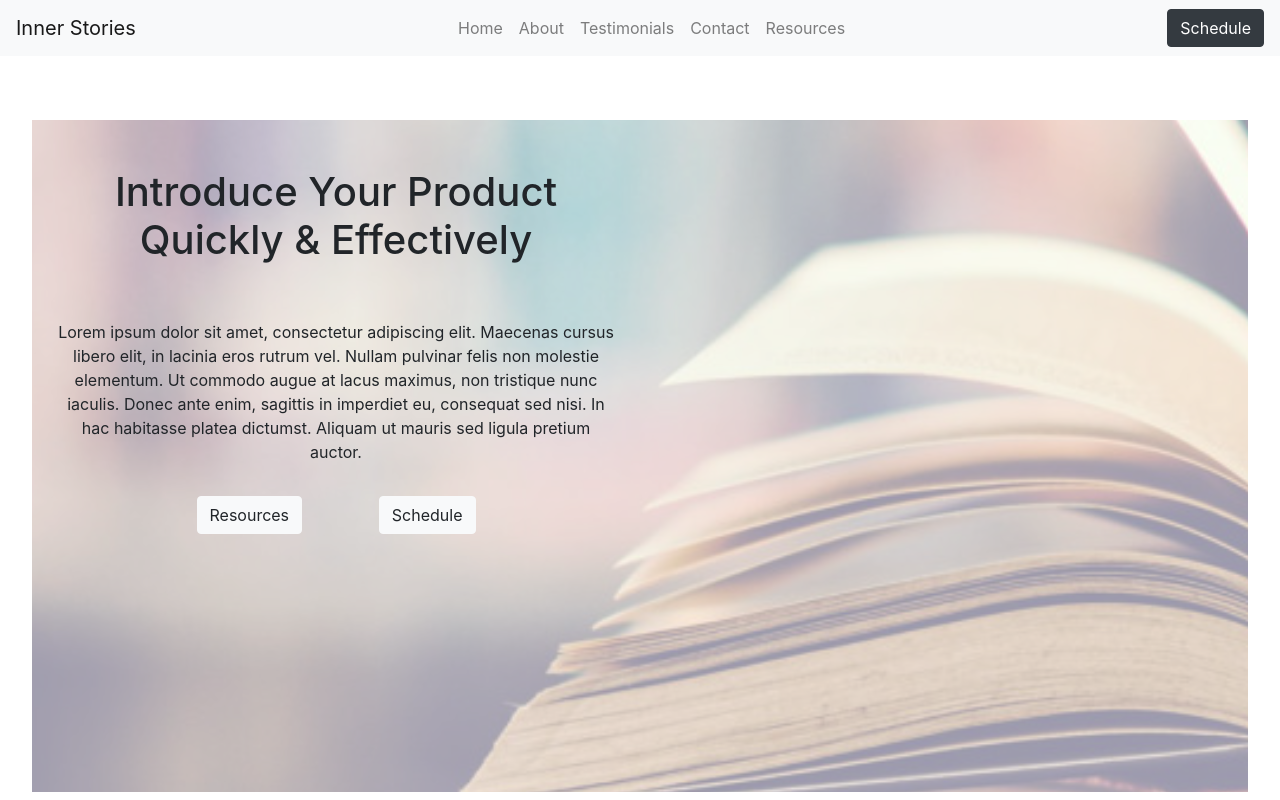
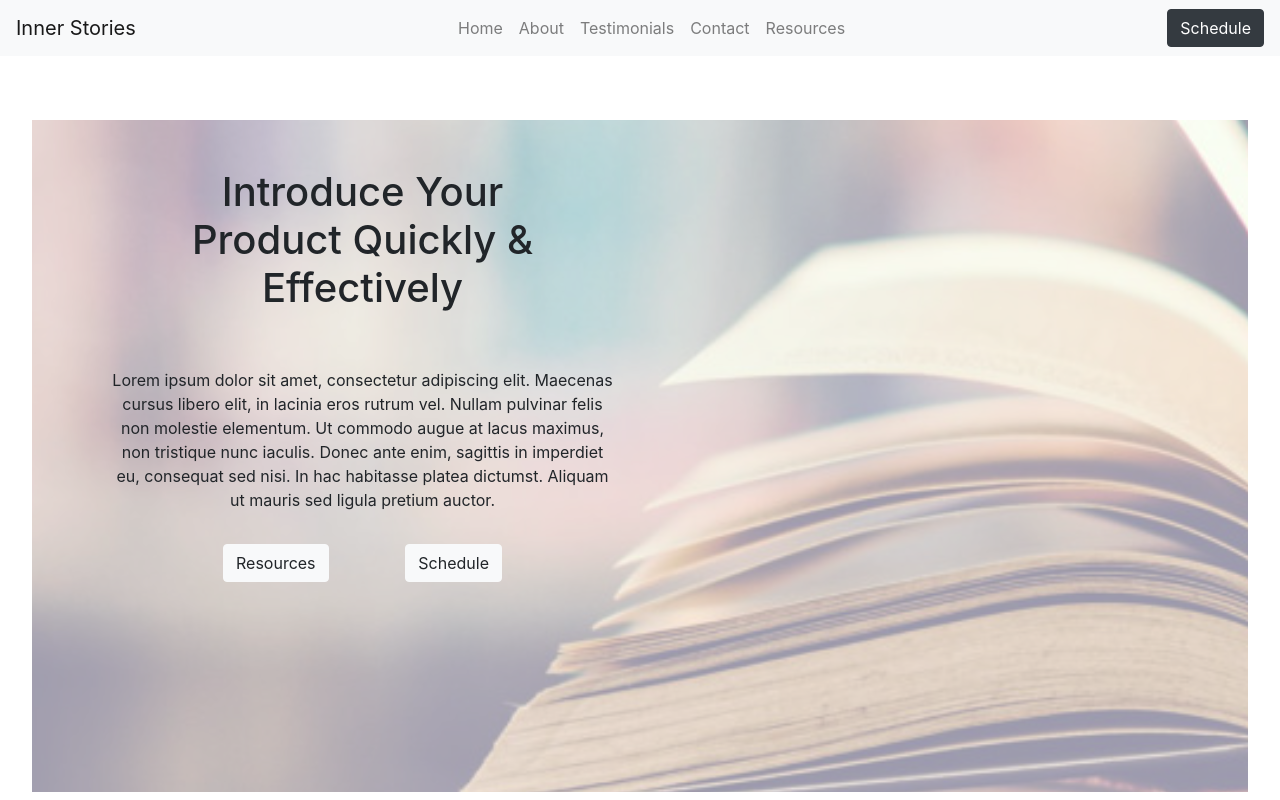
Before and after one commit to web-dev-carolina/CYCEssaysTutoring, a React (Create React App) app in the folder cyc-essays-tutoring/: page / in a window 1280 px wide. Shown: the top 800 px of the page. Built offline with nearby package versions, Linux system fonts and the light colour scheme.

Commit message:
import container, col

```diff
--- a/cyc-essays-tutoring/src/components/Contact.jsx
+++ b/cyc-essays-tutoring/src/components/Contact.jsx
@@ -1,6 +1,6 @@
 import React from 'react'
 import { Form, Button } from 'react-bootstrap'
-import { Row } from 'react-bootstrap';
+import { Row, Container, Col } from 'react-bootstrap';
 import './contact.css'
 
 const Contact = () => {
@@ -40,7 +40,6 @@ const Contact = () => {
             </div>
         </div>
         </Row>
-
     )
 }
 
--- a/cyc-essays-tutoring/src/components/Intro.jsx
+++ b/cyc-essays-tutoring/src/components/Intro.jsx
@@ -1,7 +1,7 @@
 import React from 'react';
 import Jumbotron from 'react-bootstrap/Jumbotron';
 import Button from 'react-bootstrap/Button'
-import { Row } from 'react-bootstrap';
+import { Row, Container } from 'react-bootstrap';
 import { HashLink as HLink } from 'react-router-hash-link';
 import './Intro.css';
 
@@ -12,11 +12,10 @@ const Intro = () => {
 
             <div className="bg-image mt-0">
                 <div className="jumbotronText">
-                    <Row>
-                        <div className='col-xs-12 col-md-6'></div>
-                    </Row>
+                    <Container>
+
                     <Row className='m-auto text-center'>
-                        <div className='col-xs-12 col-md-6'>
+                        <div className='col-lg-6'>
                             <h1 className='jumbo-title p-5 m-auto text-center'>Introduce Your Product Quickly & Effectively</h1>
                             <div className='p-2 m-auto text-center'>
                                 Lorem ipsum dolor sit amet, consectetur adipiscing elit. Maecenas cursus libero elit, in lacinia eros rutrum vel. Nullam pulvinar felis non molestie elementum. Ut commodo augue at lacus maximus, non tristique nunc iaculis. Donec ante enim, sagittis in imperdiet eu, consequat sed nisi. In hac habitasse platea dictumst. Aliquam ut mauris sed ligula pretium auctor.
@@ -27,7 +26,7 @@ const Intro = () => {
                         </div>
 
                     </Row>
-
+                    </Container>
                 </div>
             </div>
         </Jumbotron>
--- a/cyc-essays-tutoring/src/components/Testimonials.jsx
+++ b/cyc-essays-tutoring/src/components/Testimonials.jsx
@@ -2,7 +2,7 @@ import React from 'react'
 import './testimonials.css'
 import Pens from './testimonials1.png'
 import Books from './testimonials2.png'
-import { Row } from 'react-bootstrap'
+import { Row, Container } from 'react-bootstrap'
 import './testimonials.css'
 
 const Testimonials = () => {
```
